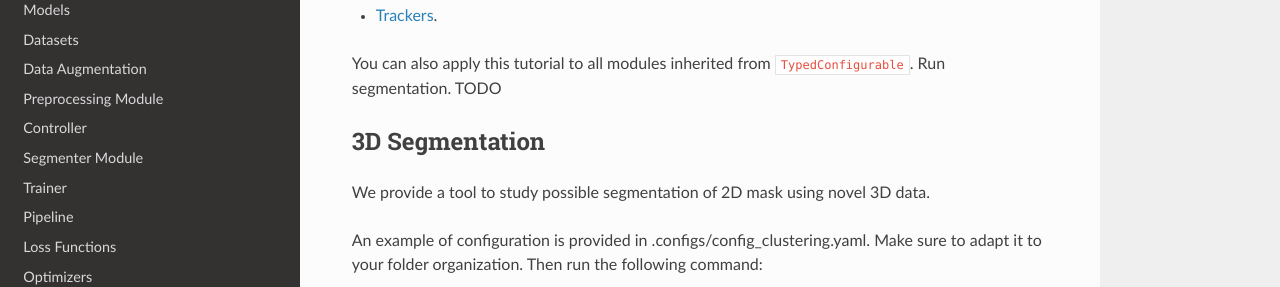
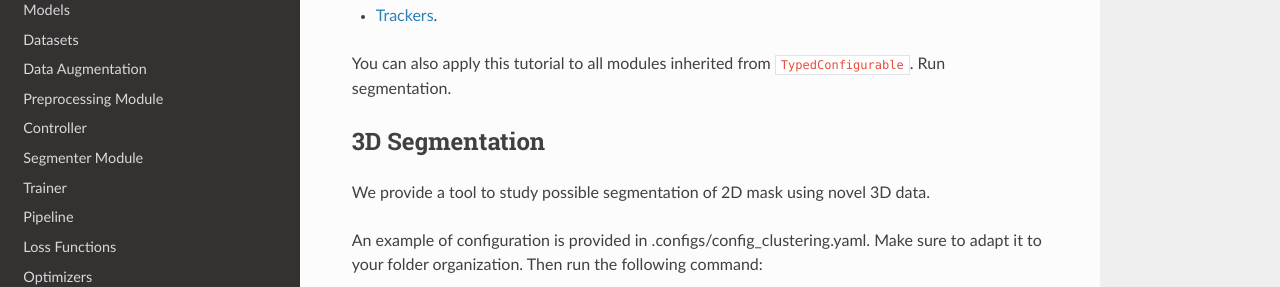
Before and after one commit to multi-learn/lis2, a Sphinx documentation site: the page built from docs/source/Quickstart.rst, in a window 1280 px wide and 900 px high, scrolled down 1702 px. Shown: the part 367-654 px from the top of the window. Built offline with Sphinx 7.4.7 and the Read the Docs theme 3.1.0, drawn with Linux system fonts in a browser that asks for light colours.

Commit message:
remove todo

```diff
--- a/docs/source/Quickstart.rst
+++ b/docs/source/Quickstart.rst
@@ -89,7 +89,7 @@ If you want to add and use custom elements (model, dataset ...etc), you can refe
 - :ref:`trackers`.
 
 You can also apply this tutorial to all modules inherited from ``TypedConfigurable``.
-Run segmentation. TODO
+Run segmentation.
 
 
 3D Segmentation
```
Also changed, not shown: README.md (+2 -2 lines).
